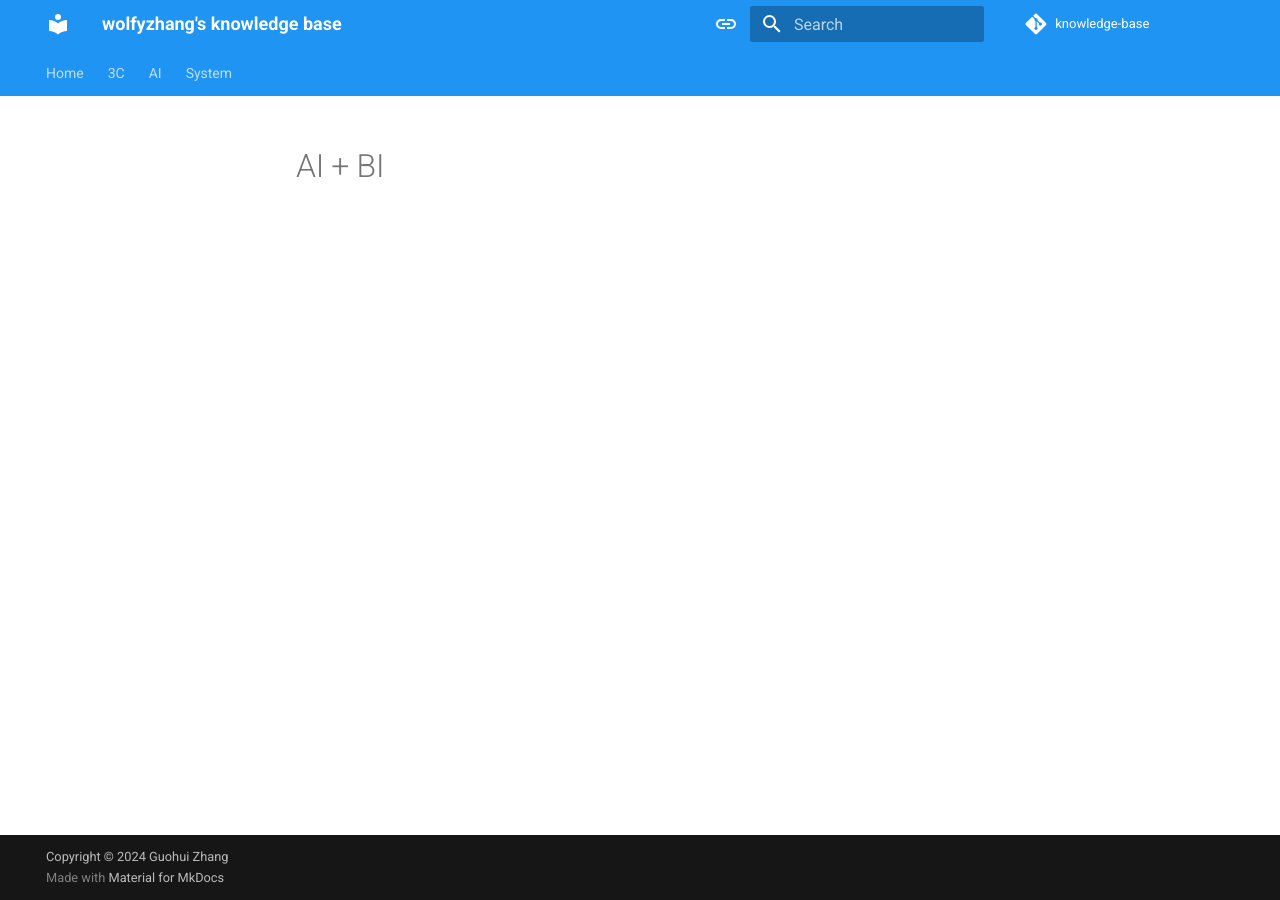
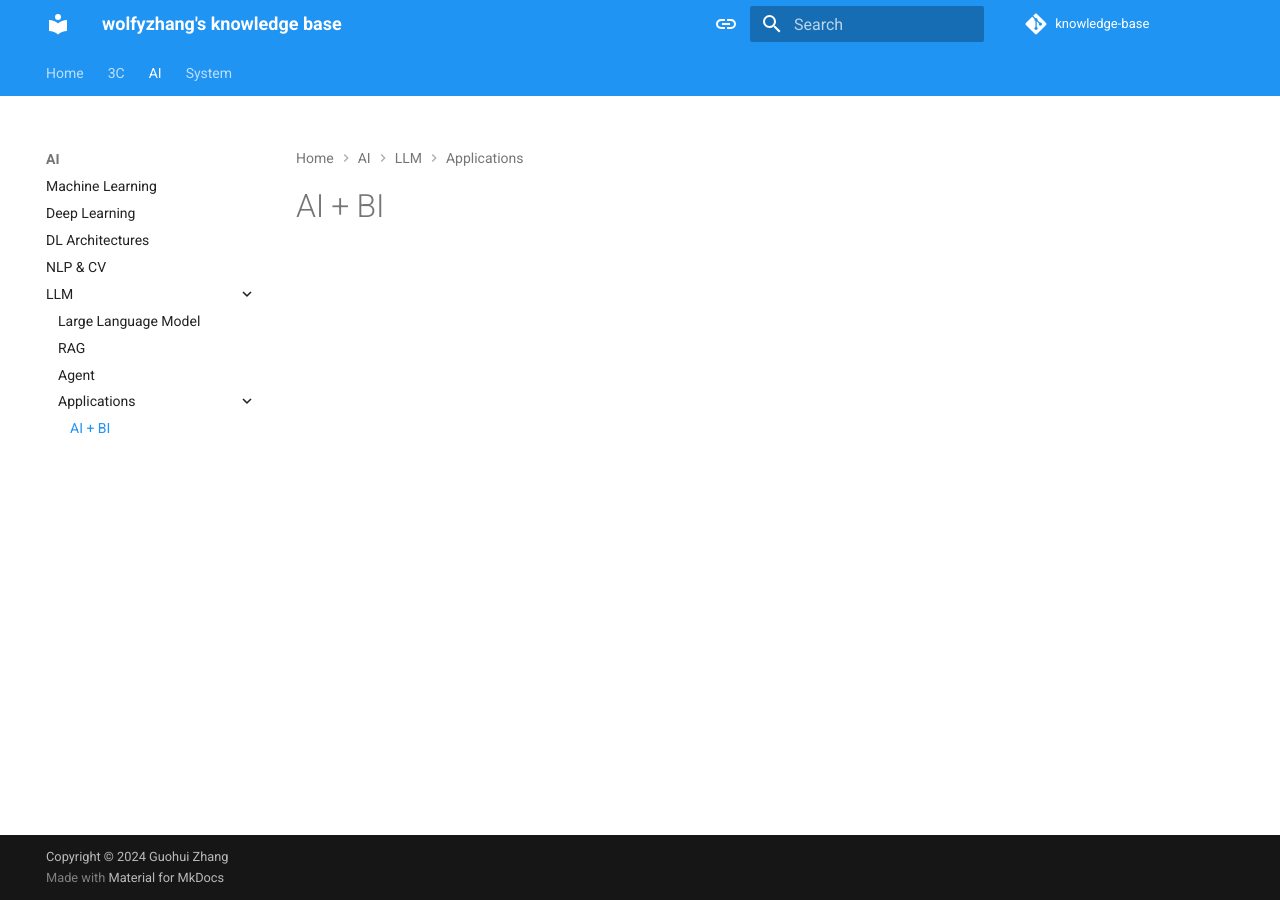
Before and after one commit to wolfyzhang-github/knowledge-base, an MkDocs documentation site: the page built from docs/ai/llm/app/bi.md, in a window 1280 px wide. Built offline with MkDocs 1.6.1 and Material for MkDocs 9.7.7, drawn with Linux system fonts in a browser that asks for light colours; comment, search, counter and statistics services are not loaded.

Commit message:
update bi

```diff
--- a/mkdocs.yml
+++ b/mkdocs.yml
@@ -9,10 +9,12 @@ nav:
     - Deep Learning: ai/deep_learning.md
     - DL Architectures: ai/dl_architectures.md
     - NLP & CV: ai/nlp_cv.md
-    - LLM(Application):
+    - LLM:
       - Large Language Model: ai/llm/large_language_model.md
       - RAG: ai/llm/rag.md
       - Agent: ai/llm/agent.md
+      - Applications:
+        - AI + BI: ai/llm/app/bi.md
   - System:
     - Compile: system/compile.md
     - Run: system/run.md
```
Also changed, not shown: docs/ai/llm/app/bi.md (renamed from docs/ai/llm/applications/bi.md).
